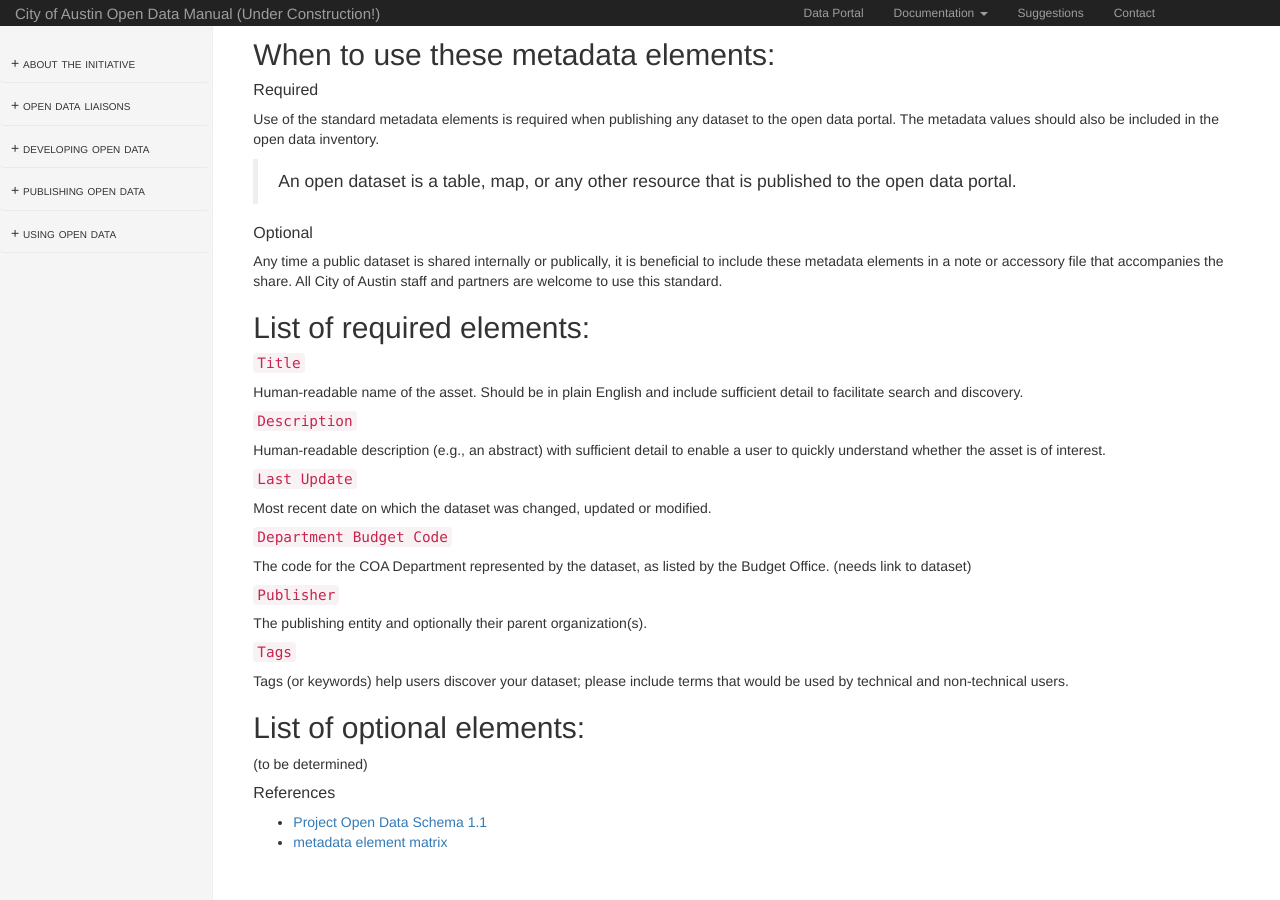
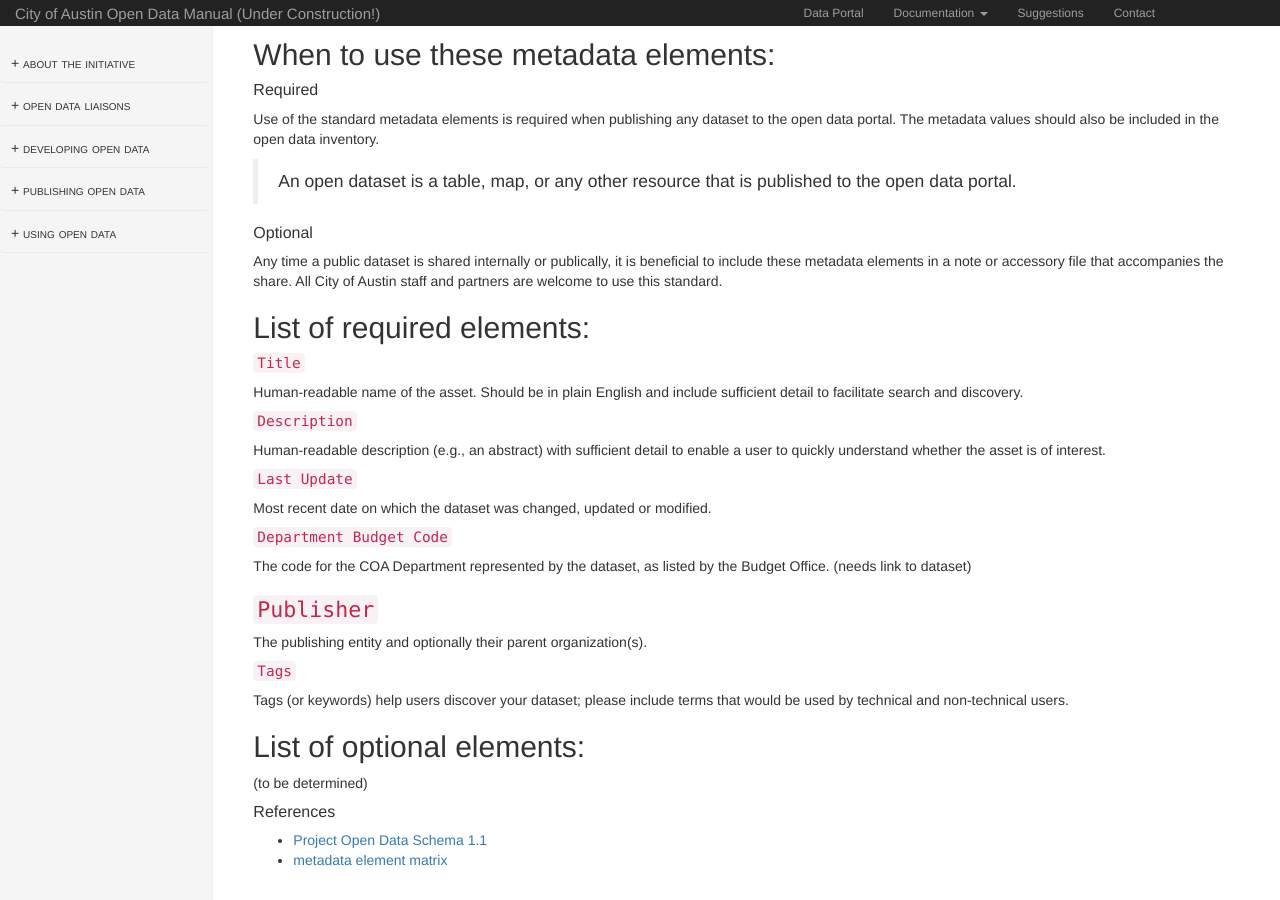
Before and after one commit to cityofaustin/open-data-manual, a Jekyll site: the page built from metadata.md, in a window 1280 px wide and 900 px high, scrolled down 621 px. Built offline with Jekyll 4.4.1, drawn with Linux system fonts in a browser that asks for light colours; nearby versions of some CDN libraries.

```diff
--- a/metadata.md
+++ b/metadata.md
@@ -57,7 +57,7 @@ Most recent date on which the dataset was changed, updated or modified.
 #### `Department Budget Code`
 The code for the COA Department represented by the dataset, as listed by the Budget Office. (needs link to dataset)
 
-#### `Publisher`
+## `Publisher`
 The publishing entity and optionally their parent organization(s).
 
 #### `Tags`
```
